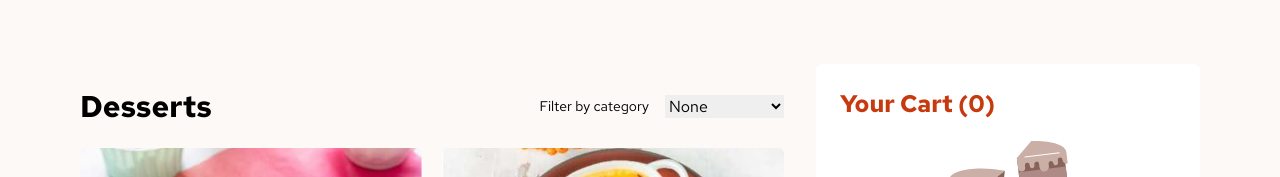
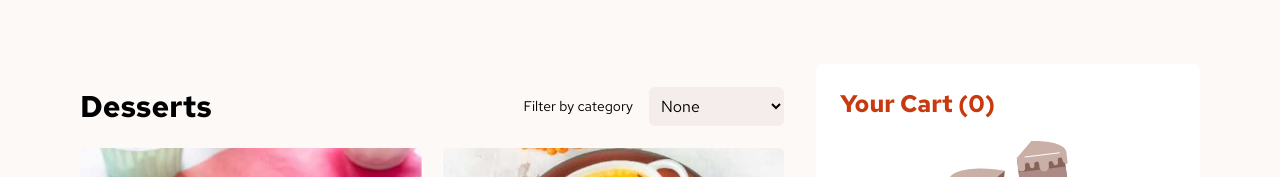
Before and after one commit to Esosek/desserts-shop, a Next.js app: page / in a window 1280 px wide. Shown: the top 177 px of the page. Built offline with nearby package versions, Linux system fonts and the light colour scheme.

Commit message:
Polished category filter UI

```diff
--- a/components/products/PoductFilter.tsx
+++ b/components/products/PoductFilter.tsx
@@ -29,6 +29,7 @@ export default function ProductFilter({
         id="filter-select"
         name="filter-select"
         onChange={handleFilterChange}
+        className="p-2 rounded-md bg-rose-100"
       >
         <option value="none">None</option>
         {categories.map((cat) => (
```
